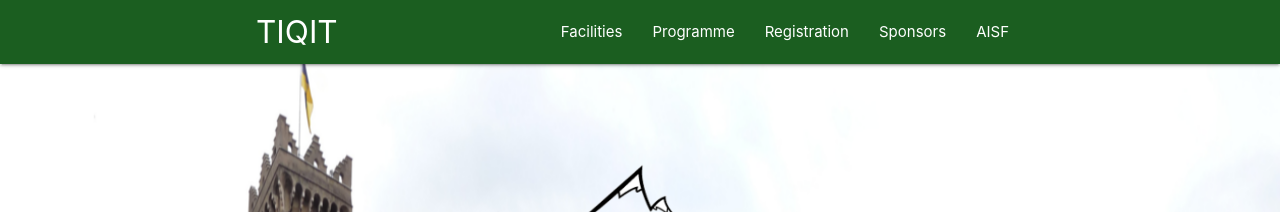
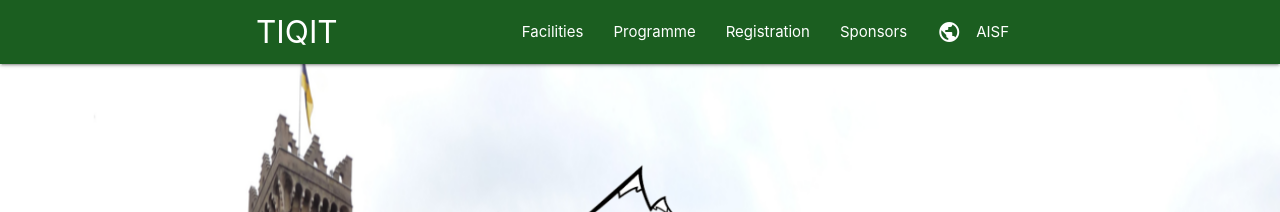
Before and after one commit to ai-sf/tiqit20, a Jekyll site: the page built from index.html, in a window 1280 px wide. Shown: the top 212 px of the page. Built offline with Jekyll 4.4.1, drawn with Linux system fonts in a browser that asks for light colours; nearby versions of some CDN libraries.

Commit message:
Improve navbar

```diff
--- a/_data/menu.yml
+++ b/_data/menu.yml
@@ -6,5 +6,6 @@
   url:  "registration"
 - text: "Sponsors"
   url: "sponsors"
-- text: AISF
+- text: "AISF"
+  icon: "public"
   url: http://www.ai-sf.it
--- a/_includes/nav.html
+++ b/_includes/nav.html
@@ -1,4 +1,4 @@
-{% assign navurl = page.url | remove: 'index.html' %}
+{% assign navurl = page.url | remove: 'index.html' | remove: '/'%}
 
 <nav class="custom1" role="navigation">
     <div class="nav-wrapper container">
@@ -7,12 +7,13 @@
 
         <ul class="right hide-on-med-and-down">
           {% for item in include.nav %}
+          {% assign itemurl = item.url | remove: '/' %}
           {% if item.subitems %}
           <li>
             <a class="dropdown-button" href="{{ site.url }}/{{ item.url }}" data-target="dropdown-{{ item.slug }}">{{ item.text }}<i class="material-icons right">arrow_drop_down</i></a>
           </li>
           {% else %}
-            <li>
+            <li {% if itemurl  == navurl %} class="active" {% endif %}>
                 <a
                    {% if item.url contains "http://" %}
                       href="{{ item.url }}" target="_blank"
@@ -20,11 +21,10 @@
                       href="{{ site.url }}/{{ item.url }}"
                    {% endif %}
                    >
-                    {% if item.url == navurl %}
-                        <b>{{ item.text }}</b>
-                    {% else %}
+                   {% if item.icon %}
+                    <i class="material-icons left">{{item.icon}}</i>
+                    {% endif %}
                         {{ item.text }}
-                    {% endif %}
                 </a>
             </li>
             {% endif %}
@@ -58,11 +58,7 @@
                       href="{{ site.url }}/{{ item.url }}"
                    {% endif %}
                    >
-                  {% if item.url == navurl %}
                   {{ item.text }}
-                  {% else %}
-                  {{ item.text }}
-                  {% endif %}
                 </a></li>
                 {% endif %}
             {% endfor %}
```
Also changed, not shown: img/GSSI_home.jpg (deleted), img/LNGS_home.jpg (deleted), img/banner.png (deleted).
